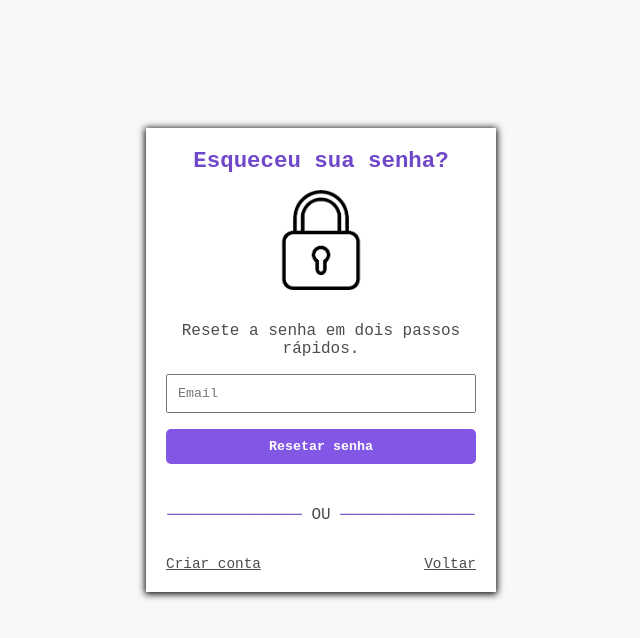
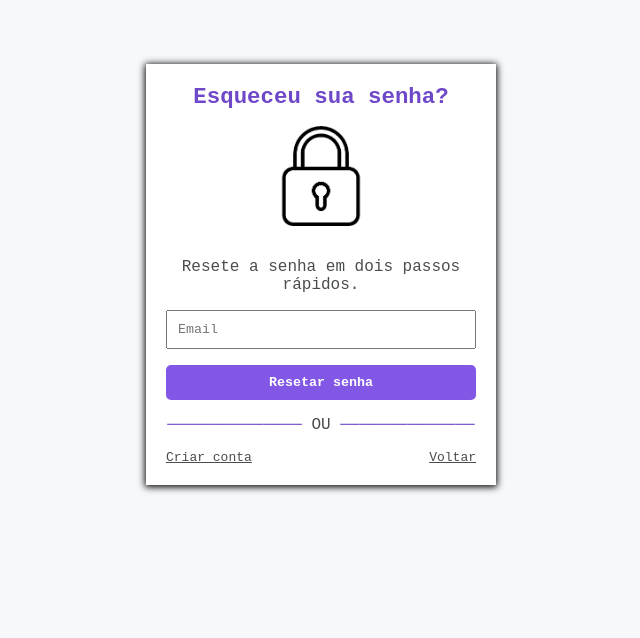
Before and after one commit to nicktheodoro/frontend-essentials-serratec, a plain HTML site: page aula03-18052021/tela-login/recuperar-senha.html in a window 1280 px wide. Shown: the whole page, without its empty margins (319-959 px from the left). Drawn offline with Linux system fonts and the light colour scheme.

Commit message:
Aula 04 - FrontEnd - Serratec

```diff
--- a/aula03-18052021/tela-login/styles/global.css
+++ b/aula03-18052021/tela-login/styles/global.css
@@ -6,6 +6,11 @@
   font-family: "Roboto Mono", monospace;
 
   outline: none;
+}
+
+html {
+  height: calc(100vh - 5%);
+  background: var(--gray-50);
 }
 
 :root {
--- a/aula03-18052021/tela-login/styles/login.css
+++ b/aula03-18052021/tela-login/styles/login.css
@@ -1,8 +1,3 @@
-body {
-  height: calc(100vh - 70px);
-  background: var(--gray-50);
-}
-
 div.logo h2 {
   color: var(--purple-800);
   text-align: center;
@@ -22,6 +17,7 @@ div.logo h2 {
   display: block;
   color: var(--gray-800);
 }
+
 .form input {
   display: block;
   width: 100%;
--- a/aula03-18052021/tela-login/styles/recuperar-senha.css
+++ b/aula03-18052021/tela-login/styles/recuperar-senha.css
@@ -1,17 +1,14 @@
-body {
-  height: calc(100vh - 70px);
-  background: var(--gray-50);
-}
-
 div.container {
   background: #fff;
   max-width: 350px;
-  margin: 10% auto;
+  margin: 0 auto;
+  margin-top: 5%;
   box-shadow: 0px 1px 7px 1px #000;
   padding: 20px;
 }
 
 div.container h2 {
+  display: block;
   color: var(--purple-800);
   text-align: center;
   font-size: 1.4rem;
@@ -48,6 +45,7 @@ div.container input:focus {
 }
 
 div.container button {
+  display: block;
   padding: 10px;
   margin: 10px 0;
   margin-top: 1rem;
@@ -77,7 +75,7 @@ div.container span:last-of-type {
   display: block;
   color: var(--gray-800);
   text-align: center;
-  margin: 2rem 0;
+  margin: 1rem 0;
 }
 
 div.container span:last-of-type::after {
@@ -86,7 +84,7 @@ div.container span:last-of-type::after {
 }
 
 div.container .links {
-  margin-top: 2rem;
+  margin-top: 1rem;
   display: flex;
   justify-content: space-between;
 
@@ -96,5 +94,5 @@ div.container .links {
 div.container .links a {
   color: var(--gray-800);
   font-weight: 300;
-  font-size: 0.9rem;
+  font-size: small;
 }
```
Also changed, not shown: aula03-18052021/tela-login/login.html (+0 -1 lines).
